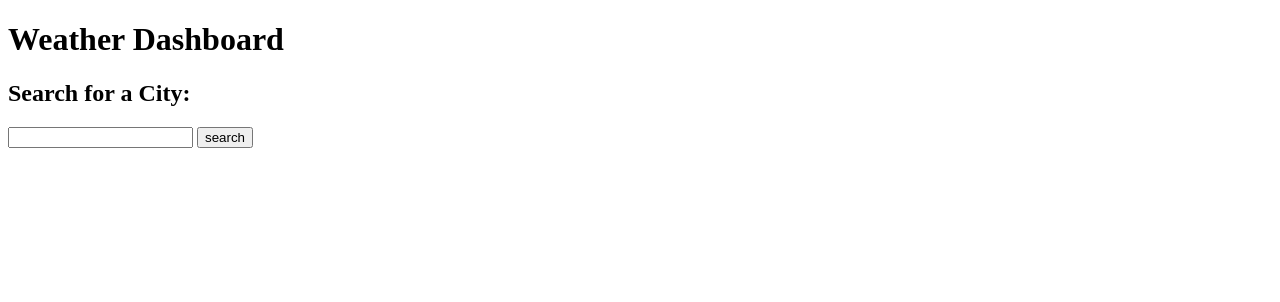
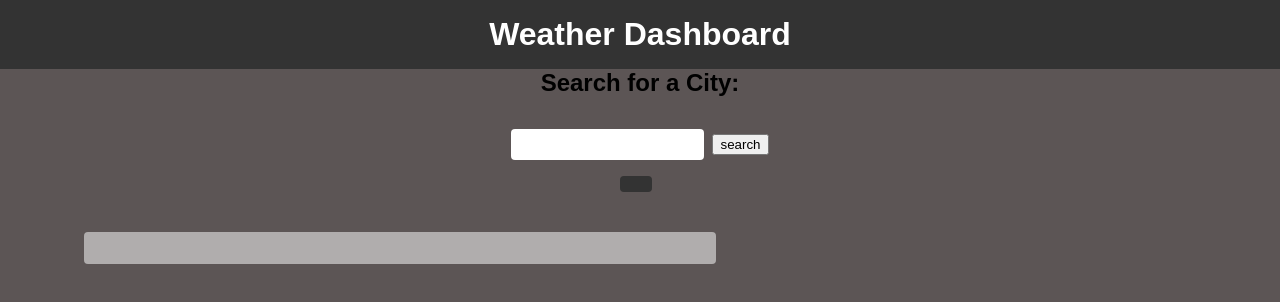
Before and after one commit to codingprincess111/weather-dashboard, a plain HTML site: page index.html in a window 1280 px wide. Drawn offline with nearby package versions, Linux system fonts and the light colour scheme.

Commit message:
style sheet

```diff
--- a/assets/css/style.css
+++ b/assets/css/style.css
@@ -0,0 +1,106 @@
+body {
+    font-family: Arial, sans-serif;
+    background-color: #5c5555;
+    margin: 0;
+    }
+
+    h1, h2 {
+    text-align: center;
+    font-weight: bold;
+    margin: 0;
+    }
+
+    header {
+    background-color: #333;
+    color: white;
+    padding: 1rem;
+    text-align: center;
+    }
+
+    #search-input {
+    margin: 2rem auto;
+    max-width: 800px;
+    display: flex;
+    flex-direction: column;
+    justify-content: center;
+    align-items: center;
+    }
+
+    #search-form {
+    display: flex;
+    justify-content: center;
+    align-items: center;
+    }
+
+    #search-city {
+    border: none;
+    border-radius: 0.25rem;
+    padding: 0.5rem;
+    margin-right: 0.5rem;
+    width: 100%;
+    max-width: 400px;
+    }
+
+    #search-city:focus {
+    outline: none;
+    box-shadow: 0px 0px 5px #333;
+    }
+
+    #history-container {
+    display: inline;
+    justify-content: center;
+    align-items:center;
+    flex-wrap:wrap;
+    margin-top: 1rem;
+    max-width: 800px;
+    }
+
+    .history-button {
+    background-color: #333;
+    color: white;
+    border: none;
+    border-radius: 0.25rem;
+    padding: 0.5rem 1rem;
+    margin-right: 0.5rem;
+    margin-bottom: 0.5rem;
+    cursor: pointer;
+    transition: background-color 0.3s;
+    }
+
+    .history-button:hover {
+    background-color: #555;
+    }
+
+    #weather-area {
+    display: flex;
+    flex-direction: column;
+    align-items: center;
+    margin-top: 2rem;
+    max-width: 800px;
+    }
+
+
+    #today {
+    display: flex;
+    flex-direction: column;
+    justify-content: center;
+    align-items: center;
+    background-color: #b0adad;
+    border-radius: 0.25rem;
+    padding: 1rem;
+    margin-bottom: 2rem;
+    width: 100%;
+    max-width: 600px;
+    }
+
+    #today h2 {
+    margin-bottom: 0.5rem;
+    }
+
+
+    #five-day-forecast {
+    display: flex;
+    justify-content: space-between;
+    width: 100%;
+    max-width: 800px;
+    }
--- a/index.html
+++ b/index.html
@@ -18,7 +18,7 @@
             <input type="submit" value="search"></input>
         </form>
 
-        <div id="history-container">
+        <div id="history-container" class="history-button">
 
         </div>
 
```
